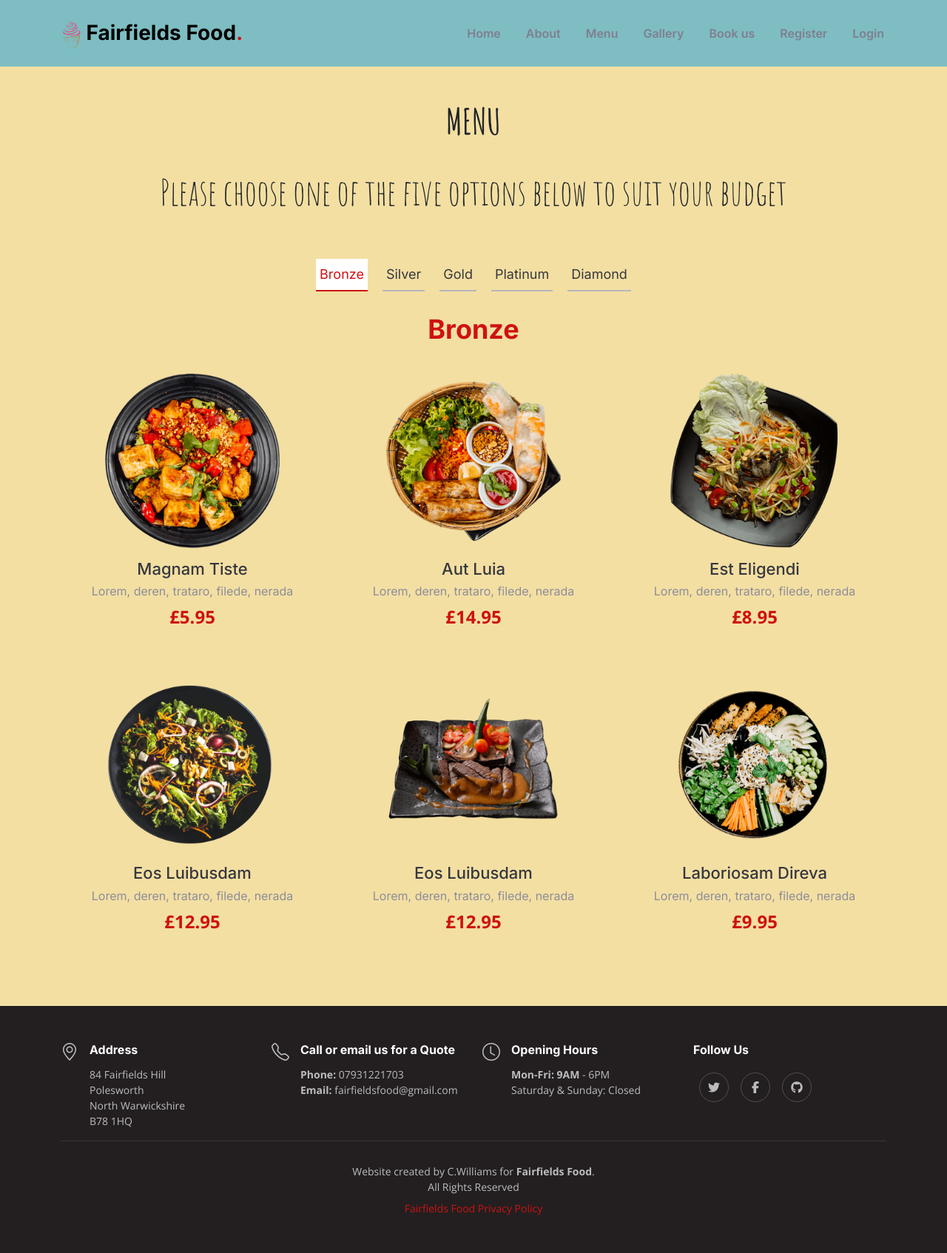
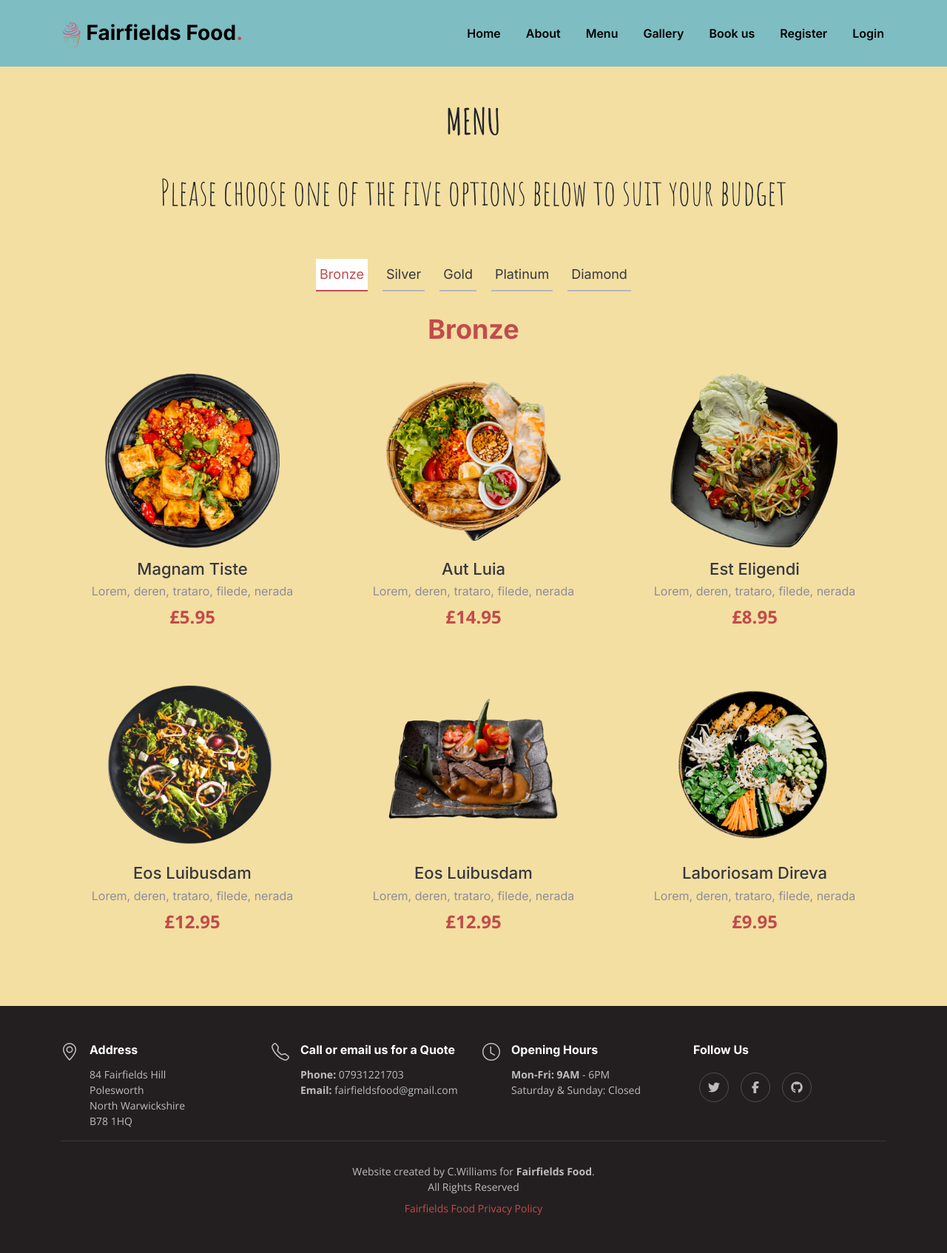
Before and after one commit to Chr15w1986/Fairfields-Food, a Django app: page /menu/ in a window 1280 px wide. Shown: the whole page at 74% size. Run offline with Django 3.2, Linux system fonts and the light colour scheme; some libraries are stand-ins or nearby versions.

Commit message:
swap hover effect colours on desktop navbar

```diff
--- a/static/css/style.css
+++ b/static/css/style.css
@@ -8,7 +8,7 @@
 /* Colors */
 :root {
 	--color-default: #212529;
-	--color-primary: #ce1212;
+	--color-primary: #c34b4b;
 	--color-secondary: #37373f;
 }
 
@@ -343,7 +343,7 @@ section {
 		font-family: var(--font-secondary);
 		font-size: 16px;
 		font-weight: 600;
-		color: #7f7f90;
+		color: #000;
 		white-space: nowrap;
 		transition: 0.3s;
 		position: relative;
@@ -380,7 +380,7 @@ section {
 	.navbar .active,
 	.navbar .active:focus,
 	.navbar li:hover>a {
-		color: #000;
+		color: #7f7f90;
 	}
 
 	.navbar .dropdown ul {
```
